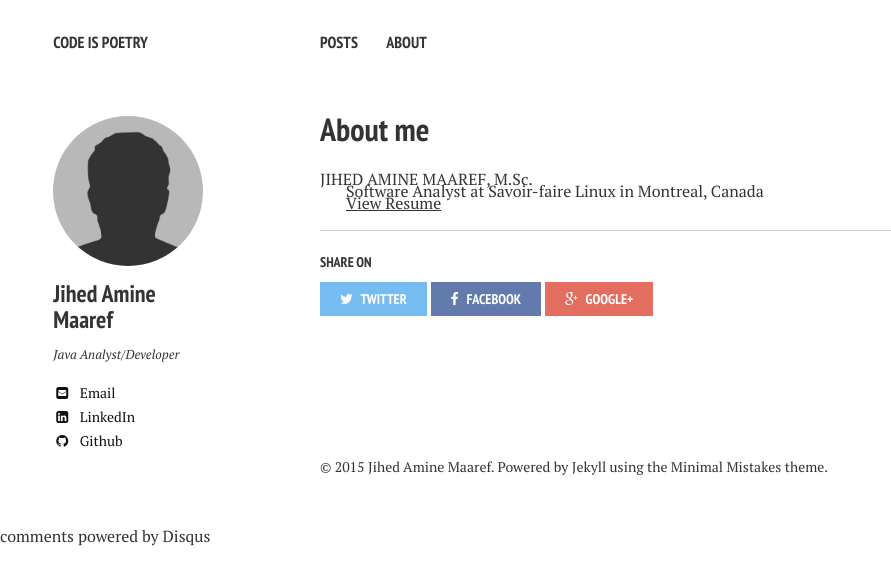
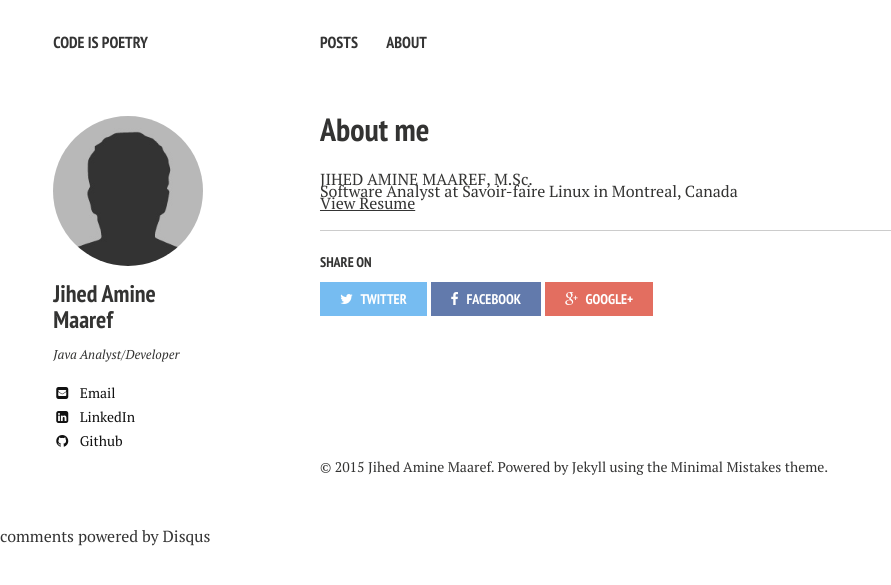
Before and after one commit to jihedamine/jihedamine.github.io, a Jekyll site: the page built from about/index.md, in a window 1280 px wide. Shown: the top 585 px of the page, without its empty margins (0-891 px from the left). Built offline with Jekyll 4.4.1, drawn with Linux system fonts in a browser that asks for light colours; nearby versions of some CDN libraries; comment, search, counter and statistics services are not loaded.

Commit message:
Update typography.scss

```diff
--- a/_sass/typography.scss
+++ b/_sass/typography.scss
@@ -131,13 +131,13 @@
    ========================================================================== */
 
 p {
-	margin: 0 30 $indent-var;
+	margin: 0 0 40 30;
 	// sibling indentation
 
 @if $paragraph-indent == true {
     & + p {
-    	                // margin: 23 0 $indent-var;
-			text-indent: $indent-var;
+    	                 margin: 0 0 35 40;
+			#text-indent: $indent-var;
 			margin-top: -($indent-var);
 		}
 	}
```
